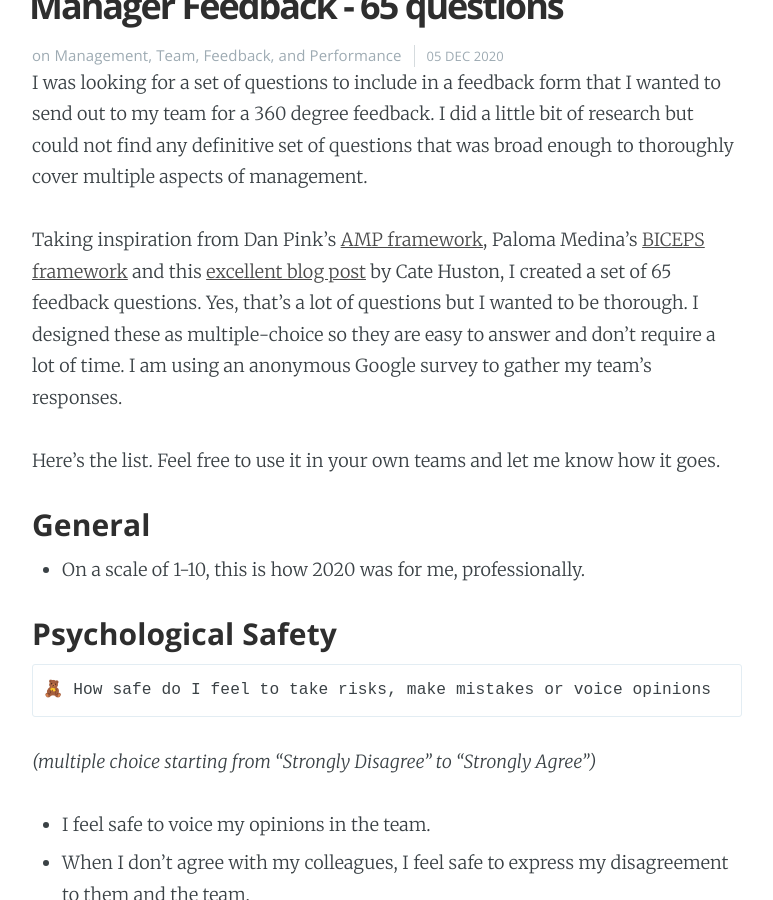
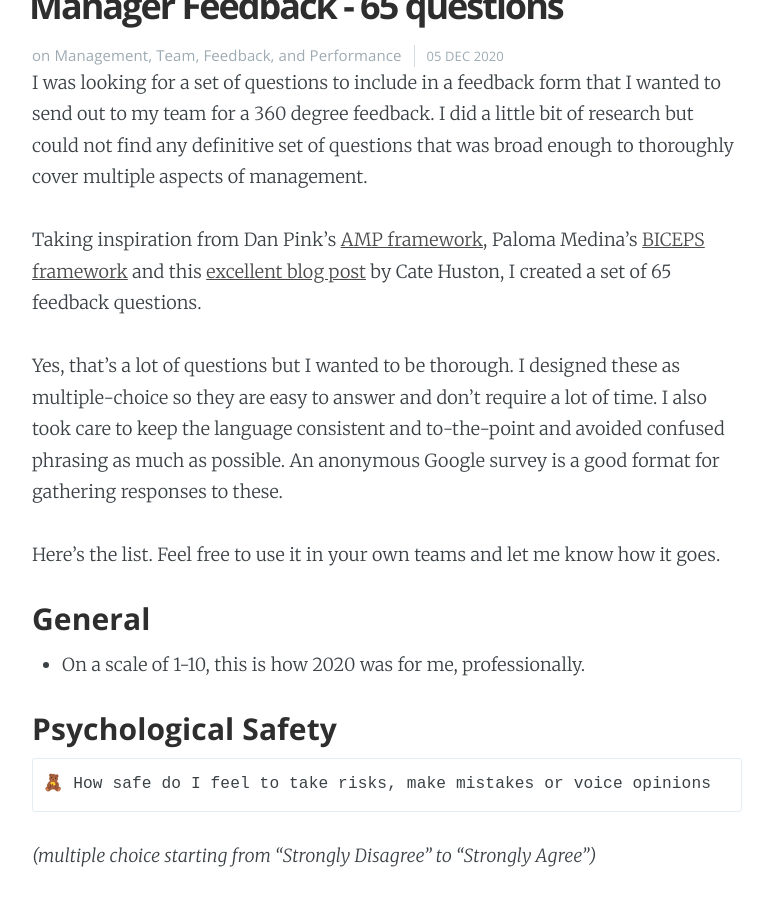
Before and after one commit to rahulj51/miles2code.github.io, a Jekyll site: the page built from _posts/2020-12-05-manager-feedback.markdown, in a window 1280 px wide and 900 px high, scrolled down 650 px. Shown: the whole window, without its empty margins (253-1026 px from the left). Built offline with Jekyll 4.4.1, drawn with Linux system fonts in a browser that asks for light colours.

Commit message:
Minor edit

```diff
--- a/_posts/2020-12-05-manager-feedback.markdown
+++ b/_posts/2020-12-05-manager-feedback.markdown
@@ -8,7 +8,9 @@ cover: https://images.unsplash.com/photo-1556484687-30636164638b
 
 I was looking for a set of questions to include in a feedback form that I wanted to send out to my team for a 360 degree feedback. I did a little bit of research but could not find any definitive set of questions that was broad enough to thoroughly cover multiple aspects of management.
 
-Taking inspiration from Dan Pink's [AMP framework](https://www.danpink.com/books/drive/), Paloma Medina's [BICEPS framework](https://www.palomamedina.com/biceps) and this [excellent blog post](https://cate.blog/2017/03/23/running-a-manager-feedback-cycle/) by Cate Huston, I created a set of 65 feedback questions. Yes, that's a lot of questions but I wanted to be thorough. I designed these as multiple-choice so they are easy to answer and don't require a lot of time. I am using an anonymous Google survey to gather my team's responses.
+Taking inspiration from Dan Pink's [AMP framework](https://www.danpink.com/books/drive/), Paloma Medina's [BICEPS framework](https://www.palomamedina.com/biceps) and this [excellent blog post](https://cate.blog/2017/03/23/running-a-manager-feedback-cycle/) by Cate Huston, I created a set of 65 feedback questions.
+
+Yes, that's a lot of questions but I wanted to be thorough. I designed these as multiple-choice so they are easy to answer and don't require a lot of time. I also took care to keep the language consistent and to-the-point and avoided confused phrasing as much as possible. An anonymous Google survey is a good format for gathering responses to these.
 
 Here's the list. Feel free to use it in your own teams and let me know how it goes.
 
```
